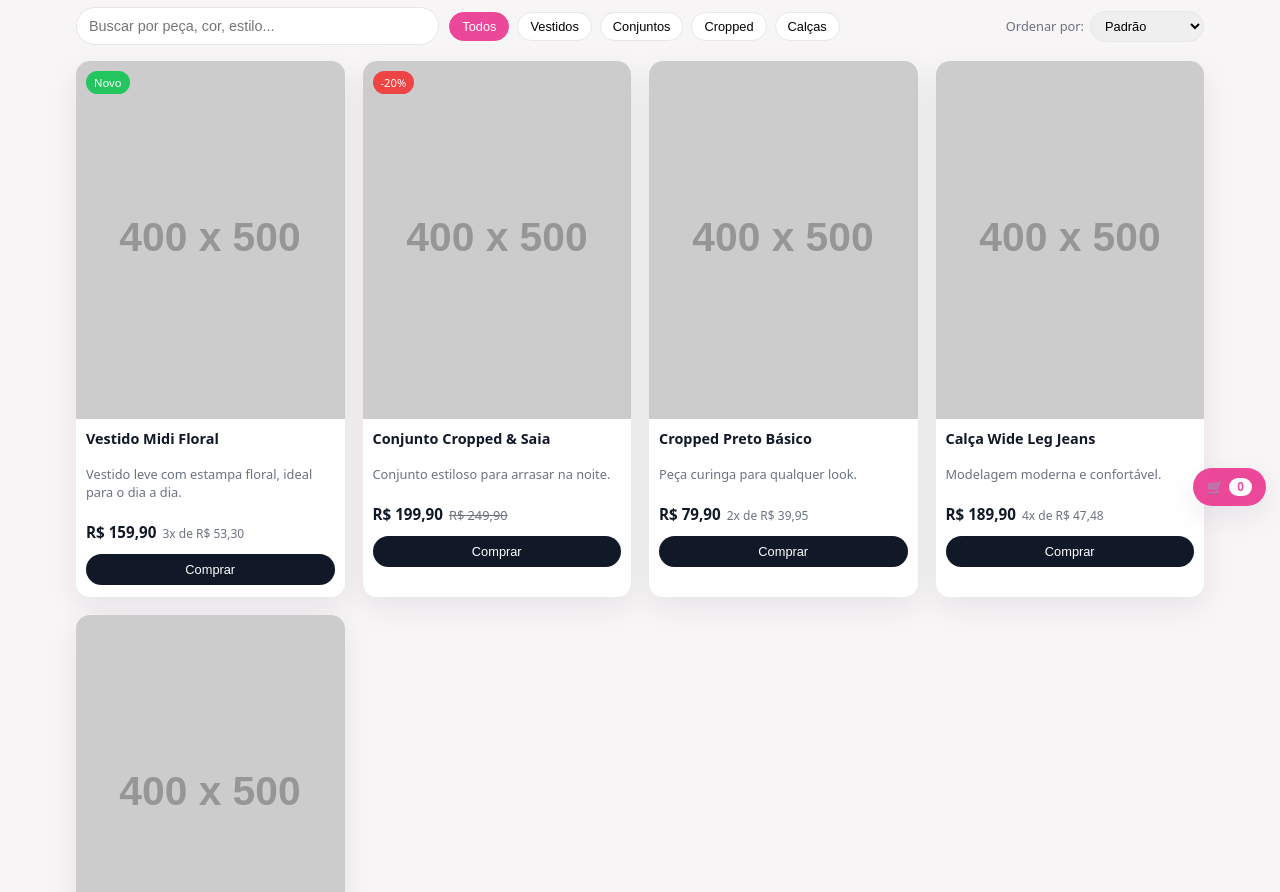
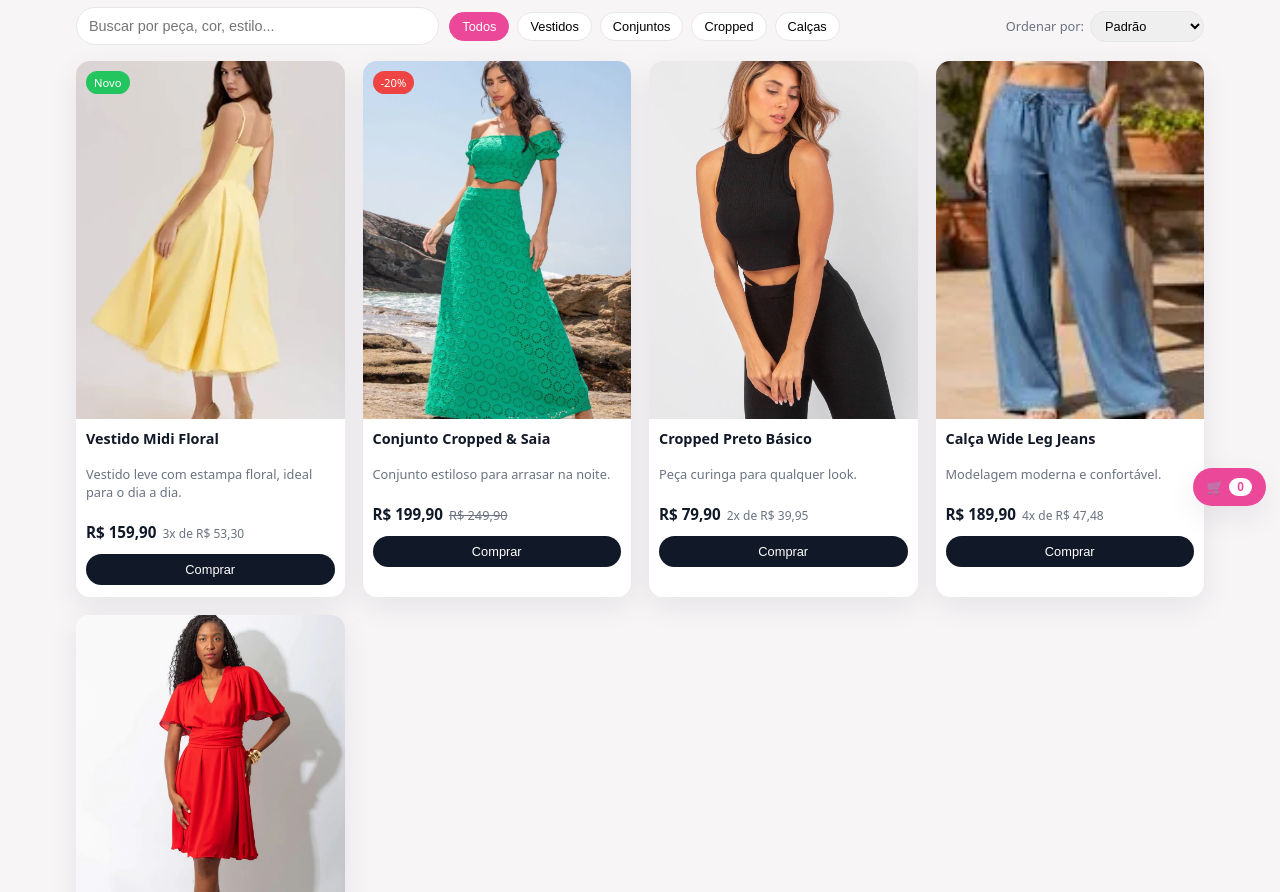
Before and after one commit to lcambrussi1982/AnaCarlaStore, a plain HTML site: page index.html in a window 1280 px wide. Shown: the part 280-1172 px from the top of the page. Drawn offline with Linux system fonts and the light colour scheme; placeholder pictures from the web are drawn by us; a script that the page names is missing.

Commit message:
alteração

```diff
--- a/index.html
+++ b/index.html
@@ -99,7 +99,7 @@
         <!-- Cada card de produto -->
         <article class="product-card" data-category="vestido" data-name="Vestido Midi Floral" data-price="159.90">
           <span class="product-badge">Novo</span>
-          <img src="https://via.placeholder.com/400x500?text=Vestido+Floral" alt="Vestido Midi Floral" class="product-image" />
+          <img src="midifloral.webp" alt="Vestido Midi Floral" class="product-image" />
           <div class="product-info">
             <h3>Vestido Midi Floral</h3>
             <p class="product-desc">Vestido leve com estampa floral, ideal para o dia a dia.</p>
@@ -113,7 +113,7 @@
 
         <article class="product-card" data-category="conjunto" data-name="Conjunto Cropped & Saia" data-price="199.90">
           <span class="product-badge promo">-20%</span>
-          <img src="https://via.placeholder.com/400x500?text=Conjunto+Cropped+Saia" alt="Conjunto Cropped & Saia" class="product-image" />
+          <img src="cfopeedsaia.webp" alt="Conjunto Cropped & Saia" class="product-image" />
           <div class="product-info">
             <h3>Conjunto Cropped &amp; Saia</h3>
             <p class="product-desc">Conjunto estiloso para arrasar na noite.</p>
@@ -126,7 +126,7 @@
         </article>
 
         <article class="product-card" data-category="cropped" data-name="Cropped Preto Básico" data-price="79.90">
-          <img src="https://via.placeholder.com/400x500?text=Cropped+Preto" alt="Cropped Preto Básico" class="product-image" />
+          <img src="cropeed.webp" alt="Cropped Preto Básico" class="product-image" />
           <div class="product-info">
             <h3>Cropped Preto Básico</h3>
             <p class="product-desc">Peça curinga para qualquer look.</p>
@@ -139,7 +139,7 @@
         </article>
 
         <article class="product-card" data-category="calca" data-name="Calça Wide Leg Jeans" data-price="189.90">
-          <img src="https://via.placeholder.com/400x500?text=Calca+Wide+Leg" alt="Calça Wide Leg Jeans" class="product-image" />
+          <img src="calça.webp" alt="Calça Wide Leg Jeans" class="product-image" />
           <div class="product-info">
             <h3>Calça Wide Leg Jeans</h3>
             <p class="product-desc">Modelagem moderna e confortável.</p>
@@ -152,7 +152,7 @@
         </article>
 
         <article class="product-card" data-category="vestido" data-name="Vestido Curto Liso" data-price="129.90">
-          <img src="https://via.placeholder.com/400x500?text=Vestido+Curto" alt="Vestido Curto Liso" class="product-image" />
+          <img src="vestidoliso.webp" alt="Vestido Curto Liso" class="product-image" />
           <div class="product-info">
             <h3>Vestido Curto Liso</h3>
             <p class="product-desc">Perfeito para o fim de semana.</p>
```
